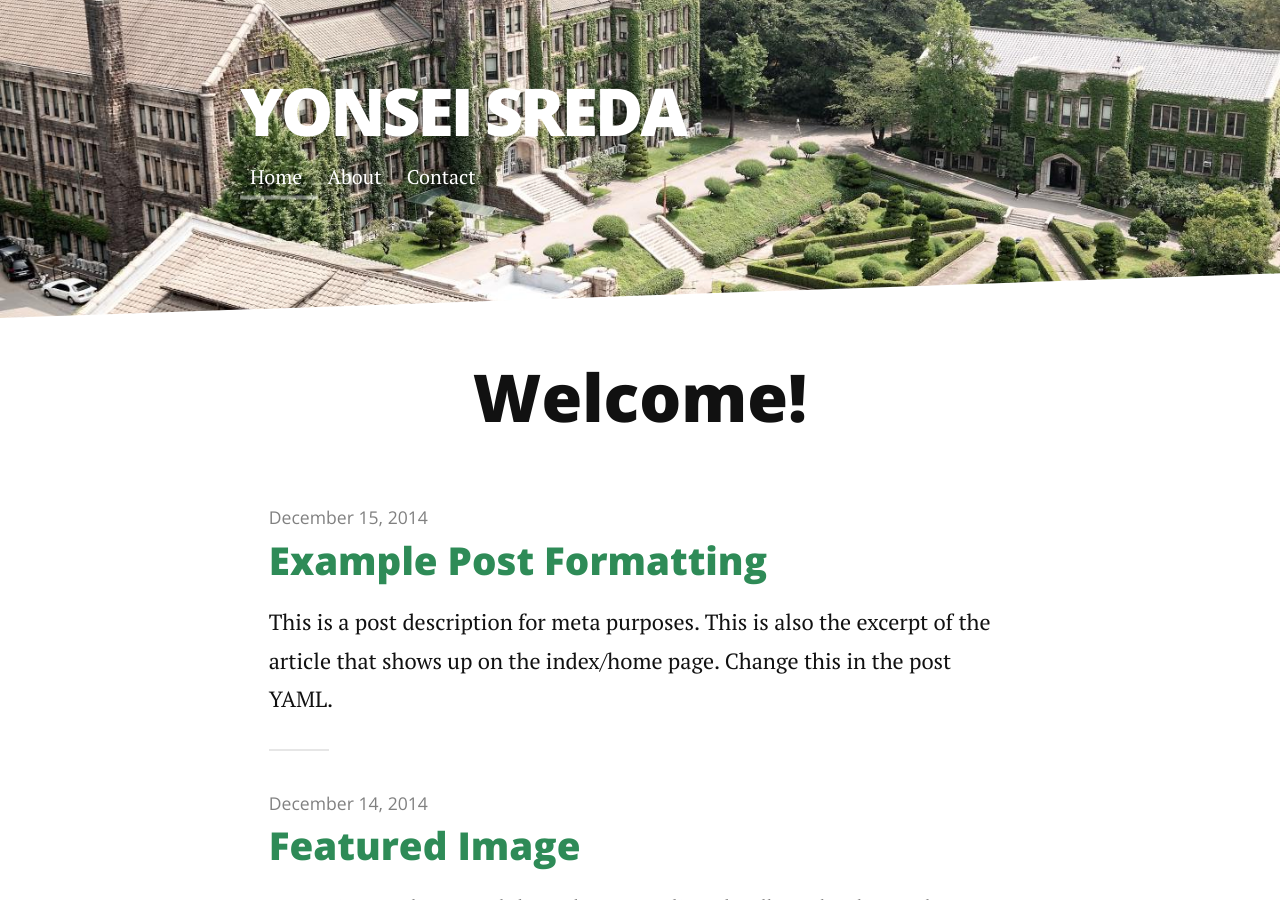
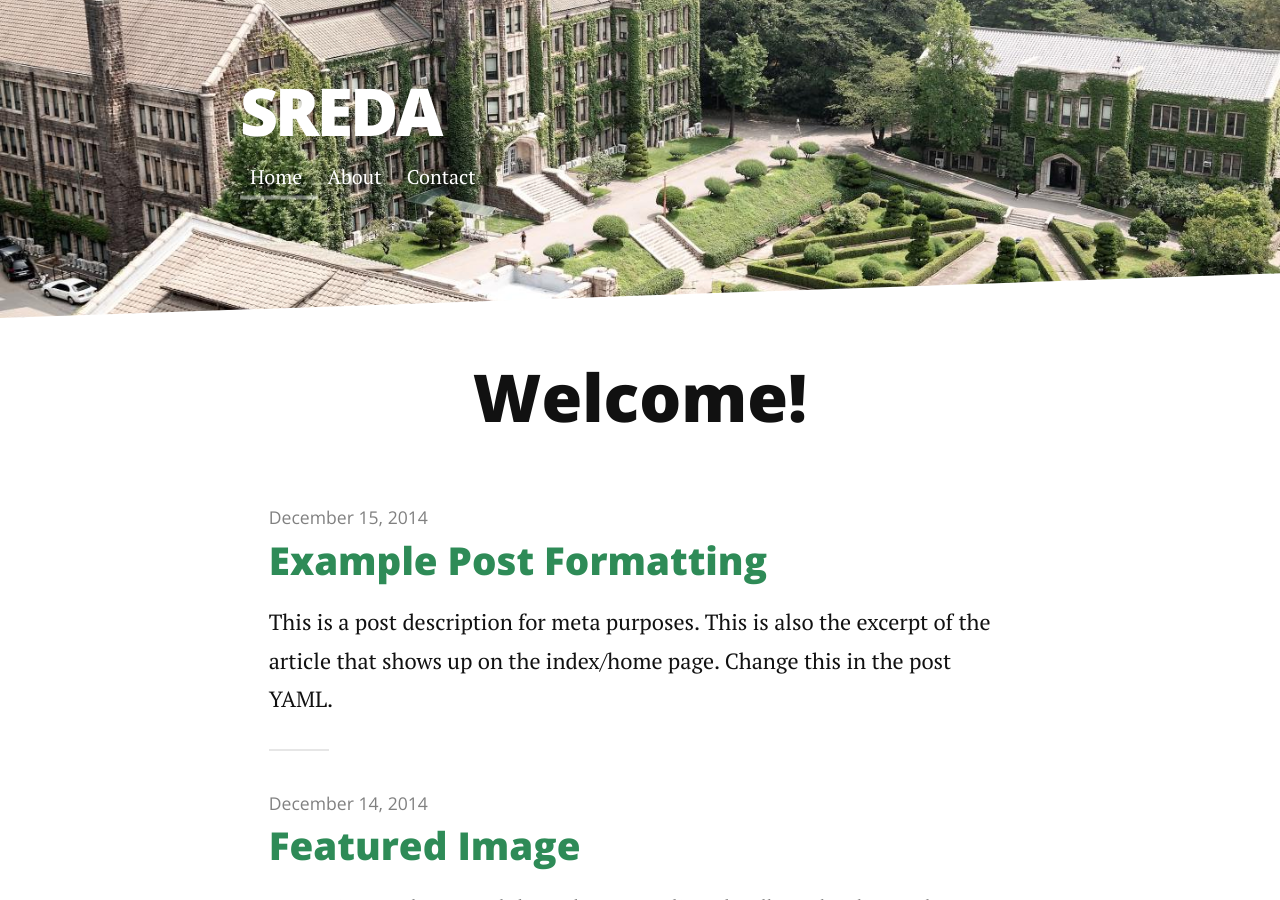
Before and after one commit to yonseisreda/yonseisreda.github.io, a Jekyll site: the page built from index.html, in a window 1280 px wide and 900 px high. Built offline with Jekyll 4.4.1, drawn with Linux system fonts in a browser that asks for light colours; nearby versions of some CDN libraries; the list of posts is cut into pages by our own code.

Commit message:
Update _config.yml

```diff
--- a/_config.yml
+++ b/_config.yml
@@ -1,4 +1,4 @@
-title: Yonsei Sreda
+title: Sreda
 description: Long Form Jekyll theme built with SASS / COMPASS / SUSY
 
 url: https://yonseisreda.github.io/
```
